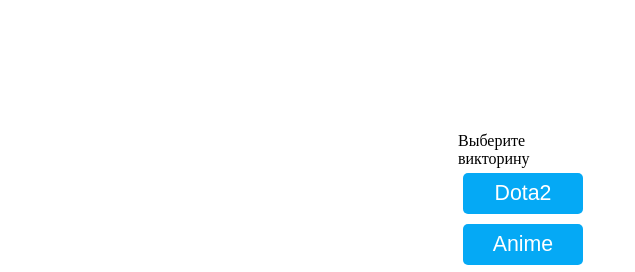
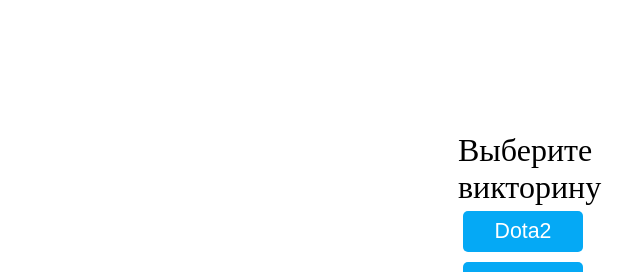
Before and after one commit to makcoc/QuizGame-project, a plain HTML site: page index.html in a window 1280 px wide. Shown: the top 272 px of the page, 132-767 px from the left. Drawn offline with Linux system fonts and the light colour scheme.

Commit message:
Update style.css

```diff
--- a/css/style.css
+++ b/css/style.css
@@ -18,6 +18,9 @@
   background-color: #0773a5
 }
 
+.header_main {
+ font-size: 24pt;
+}
 .hide {
   display: none;
 }
```
